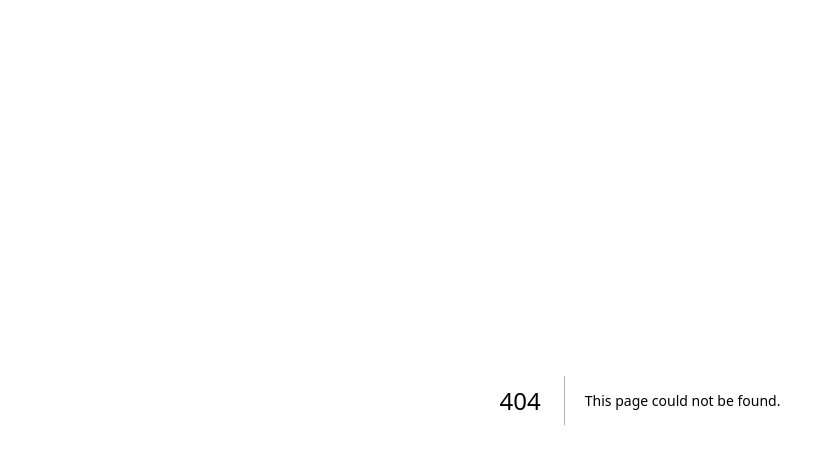
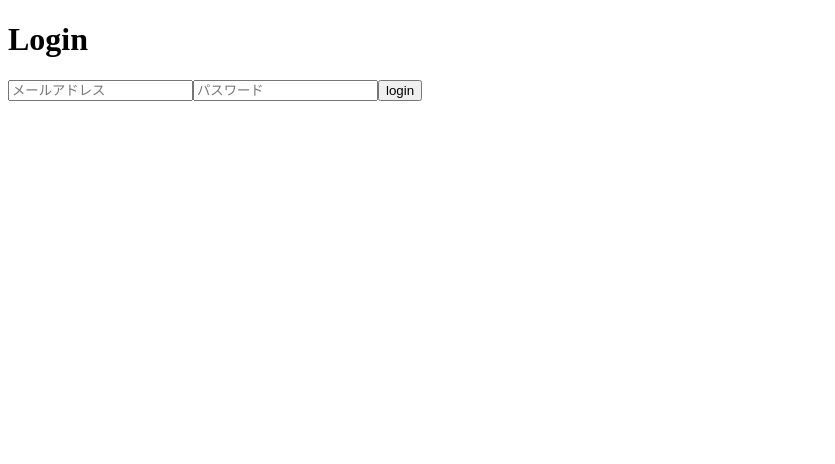
Before and after one commit to bardblue0821/tutorial-nextjs, a Next.js app: page /user/login in a window 1280 px wide. Before the commit this address had no page. Shown: the top 464 px of the page, without its empty margins (0-835 px from the left). Built offline with nearby package versions, Linux system fonts and the light colour scheme.

Commit message:
Add: ログイン機能を実装し、ユーザー認証を行うフォームを追加

```diff
--- /dev/null
+++ b/src/app/user/login/page.js
@@ -0,0 +1,43 @@
+"use client";
+import { useState } from "react";
+
+const Login = () => {
+    const [email, setEmail] = useState("");
+    const [password, setPassword] = useState("");
+
+    const handleSubmit = async(e) => {
+        e.preventDefault();
+        try {
+            const response = await fetch("http://localhost:3000/api/user/login", {
+                method: "POST",
+                headers: {
+                    "Accept": "application/json",
+                    "Content-Type": "application/json"
+                },
+                body: JSON.stringify({
+                    "email": email,
+                    "password": password
+                })
+            });
+            const jsonData = await response.json();
+            console.log(jsonData);
+            localStorage.setItem("token", jsonData.token);
+            alert(jsonData.message);
+        } catch (error){
+            alert("ログイン失敗");
+            console.log(error);
+        }
+    }
+
+    return (
+        <div>
+            <h1>Login</h1>
+            <form onSubmit={handleSubmit}>
+                <input value={email} onChange={(e) => setEmail(e.target.value)} type="text" name="email" placeholder="メールアドレス" required />
+                <input value={password} onChange={(e) => setPassword(e.target.value)}type="text" name="password" placeholder="パスワード" required />
+                <button> login </button>
+            </form>
+        </div>
+    )
+}
+export default Login;
```
